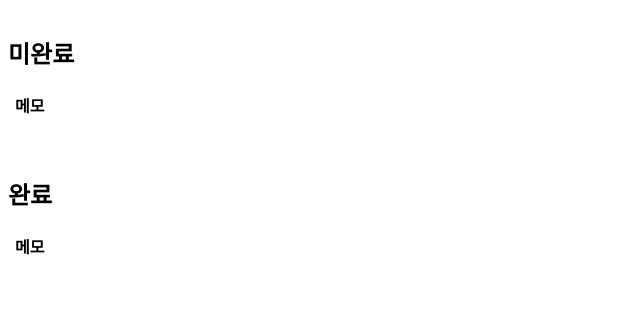
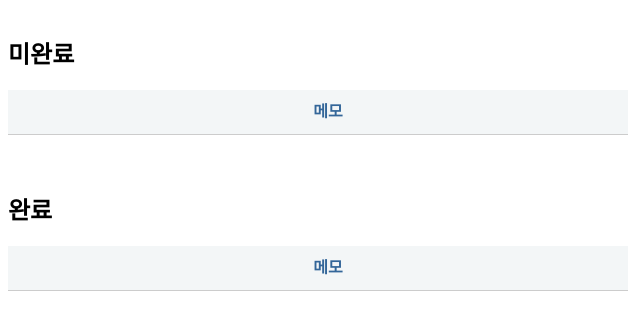
Before and after one commit to keyvalue0084/JSPracticeProject, a website: page index.html in a window 1280 px wide. Shown: the part 117-430 px from the top of the page, without its empty margins (0-640 px from the left). Drawn offline with Linux system fonts and the light colour scheme.

Commit message:
css 적용

```diff
--- a/index.html
+++ b/index.html
@@ -2,11 +2,12 @@
 <html>
     <head>
             <script src="./js/todo.js"></script>
+            <link rel="stylesheet" type="text/css" href="./resources/css/basic.css">
     </head>
 <body>
 
 <h1>할일관리</h1>
-<input type="text" name="comment" /> <input type="submit" name="AddTodo" value="할일추가" onclick="tdManager.createTodo()"/>
+<input type="text" name="comment" required /> <input type="submit" name="AddTodo" value="할일추가" onclick="tdManager.createTodo()"/>
 </br>
 </br>
 <h2>미완료</h2>
@@ -14,14 +15,16 @@
 
 </div>
     <table class='UnCompleted' ondrop="handleDrop(event)" ondragover="handleDragOver(event)"  >
+        <colgroup>
+            <col style="width:70px"/>
+            <col style="width:500px"/>
+            <col style="width:50px"/>
+        </colgroup>
         <tr>
             <th></th>
             <th>메모</th>
             <th></th>
         </tr>
-
-
-
     </table>
 </br>
 </br>
@@ -30,9 +33,14 @@
 </div>
 <h2>완료</h2>
     <table class='Completed' ondrop="handleDrop(event)" ondragover="handleDragOver(event)">
+            <colgroup>
+                <col style="width:70px"/>
+                <col style="width:500px"/>
+                <col style="width:50px"/>
+            </colgroup>
             <tr>
                     <th></th>
-                    <th>메모</th>
+                    <th class='comment'>메모</th>
                     <th></th>
                 </tr>
     </table>
--- a/js/todo.js
+++ b/js/todo.js
@@ -136,6 +136,9 @@ class TodoManager{
     //할일 추가로 부터 만들어지는 todo
     createTodo(){
         let comment = document.body.querySelector("input[type='text'][name='comment']");
+        if(!comment.value){
+            return;
+        }
         let newTodo = new Todo(comment.value,false);
         tdManager.addTodo(newTodo);
     }
@@ -143,7 +146,6 @@ class TodoManager{
 }
 
 let tdManager = new TodoManager();
-
 function handleDrop(e){
     let todoId = e.dataTransfer.getData("id");
     let tmpTodo = tdManager.getTodo(todoId);
--- /dev/null
+++ b/resources/css/basic.css
@@ -0,0 +1,27 @@
+table {
+    border-collapse: collapse;
+    text-align: left;
+    line-height: 1.5;
+
+}
+table  th {
+    padding: 10px;
+    font-weight: bold;
+    vertical-align: top;
+    color: #369;
+    border-bottom: 3px solid #036;
+    text-align:  center;
+}
+
+table  th {
+    padding: 10px;
+    font-weight: bold;
+    vertical-align: top;
+    border-bottom: 1px solid #ccc;
+    background: #f3f6f7;
+}
+table td {
+    padding: 10px;
+    vertical-align: top;
+    border-bottom: 1px solid #ccc;
+}
```
